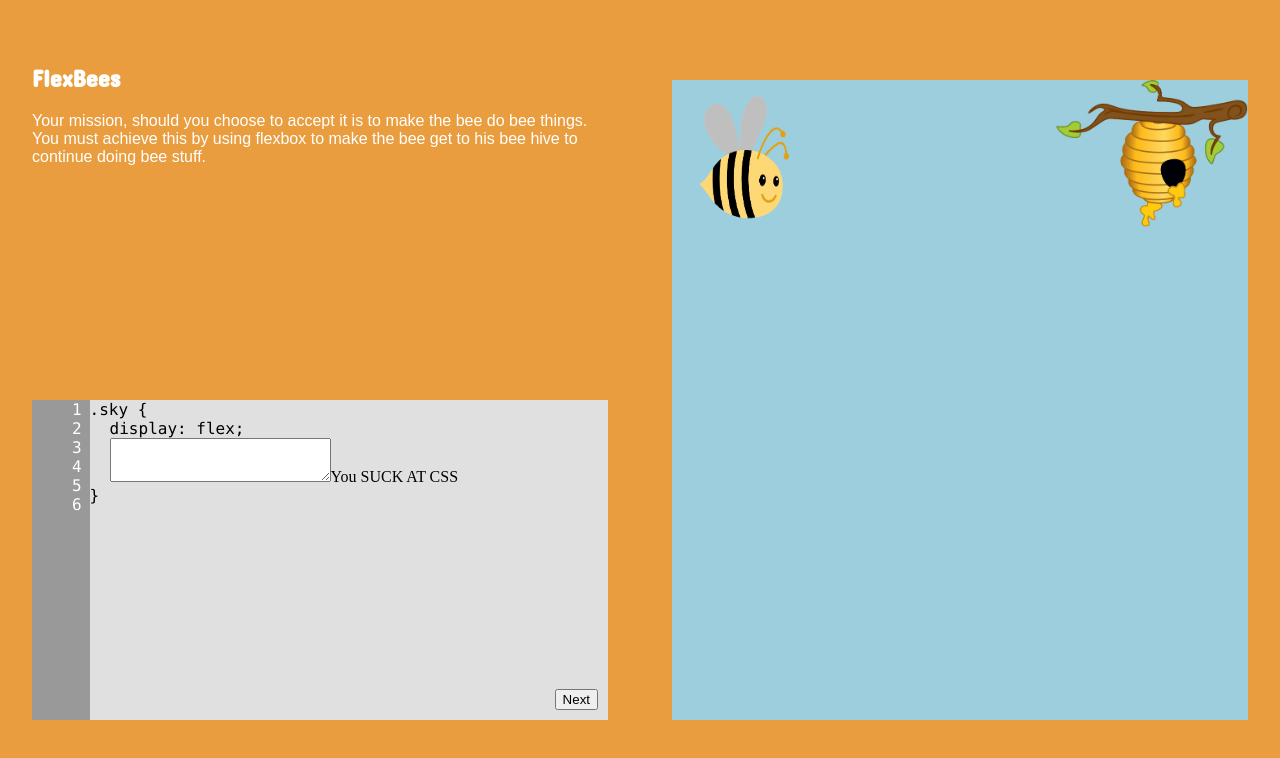
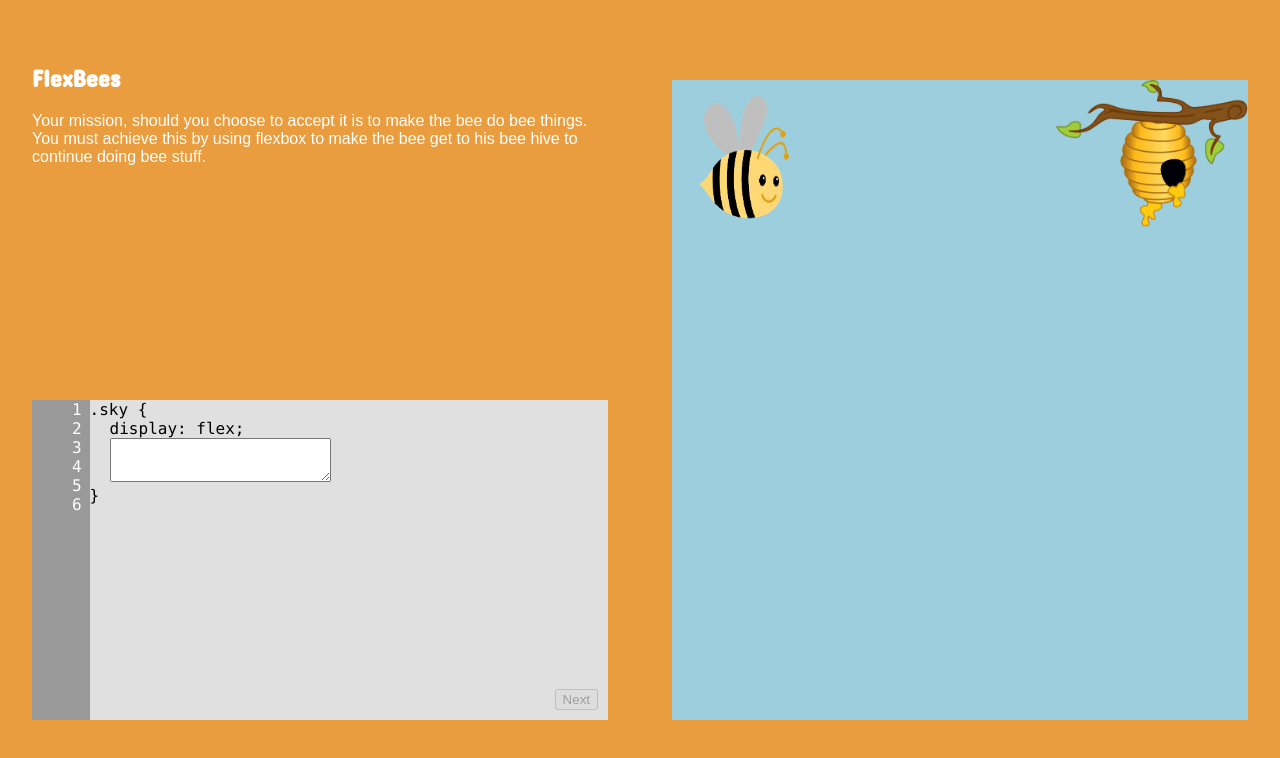
Before and after one commit to cam-peck/flex-bee, a React app: page / in a window 1280 px wide. Shown: the top 758 px of the page. Built offline with nearby package versions, Linux system fonts and the light colour scheme.

Commit message:
add conditional logic to button so that it is enabled when the answer is correct but disabled when the answer is incorrect. Ensure that the level advances by one in state on button click

```diff
--- a/src/components/page.tsx
+++ b/src/components/page.tsx
@@ -49,15 +49,10 @@ export default function Page() {
             <div className="text-box">
               <p className="line-text">.sky &#123;</p>
               <p className="line-text pl-20">display: flex;</p>
-              <textarea onChange={ event => setUserAnswer(event.target.value) } className="line-text input-area ml-20">
-                {/* Check answer functions */}
-                {/* Adding multiple lines (STRETCH FEATURE) split on semi-colon and on colon */}
-              </textarea>
-              {
-                isCorrect === true ? 'WOW NICE!' : 'You SUCK AT CSS'
-              }
+              <textarea onChange={ event => setUserAnswer(event.target.value) } className="line-text input-area ml-20"></textarea>
+
               <p className="line-text">&#125;</p>
-              <button type="button" className="continue">Next</button>
+              <button disabled={isCorrect ? false : true} onClick={() => setLevel(level + 1)} type="button" className="continue">Next</button>
             </div>
           </div>
         </div>
```
